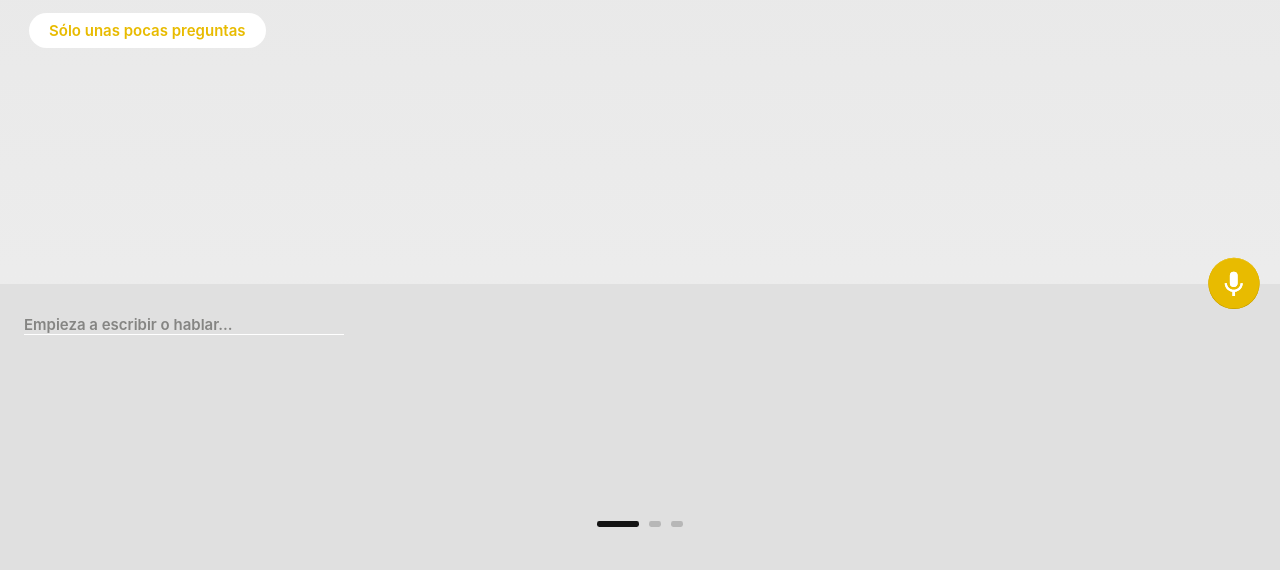
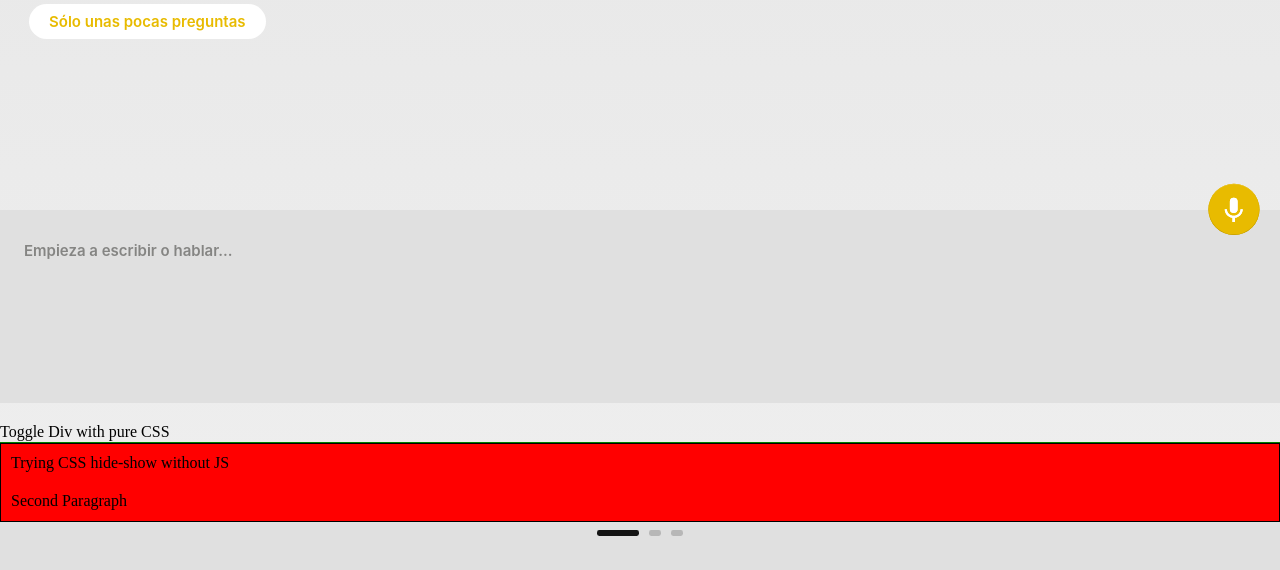
Before and after one commit to misan7/heyra-rwd, a plain HTML site: page index.html in a window 1280 px wide. Shown: the part 230-800 px from the top of the page. Drawn offline with nearby package versions, Linux system fonts and the light colour scheme.

Commit message:
Show-Hide button pure CSS test

```diff
--- a/css/style.css
+++ b/css/style.css
@@ -127,4 +127,49 @@
 }
 
 .footer-menu-buttons a,
-      img {}
+img {
+}
+
+/* Show Keyboard */
+
+label {
+  display: block;
+  margin: 20px 0 0;
+  border-bottom: 1px solid green;
+}
+
+label:hover {
+  text-decoration: underline;
+}
+
+input.keyboard {
+  position: absolute;
+  left: -999em;
+}
+
+.hide {
+  /* width: 50%; */
+  border: 1px solid #000;
+  background: red;
+  max-height: 99em;
+  opacity: 1;
+  height: auto;
+  overflow: hidden;
+  transition: opacity 1.5s linear, max-height 1.5s linear;
+}
+
+.hide p {
+  padding: 10px;
+  margin: 0;
+}
+
+.ex1 input.keyboard[type="checkbox"]:checked + div {
+  opacity: 0;
+  max-height: 0;
+  border: none;
+}
+/*
+.follow {
+  border-top: 1px solid blue;
+  margin: 0;
+} */
--- a/index.html
+++ b/index.html
@@ -28,6 +28,16 @@
         <section id="bottom">
             <input class="user-input" type="text" placeholder="Empieza a escribir o hablar...">
         </section>
+        <div class="ex1">
+            <label for="item-1">Toggle Div with pure CSS</label>
+            <input type="checkbox" name="one" id="item-1" class="keyboard">
+            <div class="hide">
+                <p>Trying CSS hide-show without JS</p>
+                <p>Second Paragraph</p>
+            </div>
+            <!--             <p class="follow">Following content</p>
+ -->
+        </div>
         <footer>
             <div class="footer-menu-buttons">
                 <a class="footer-btn">
```
Lines whose indentation alone changed are shown as unchanged.
